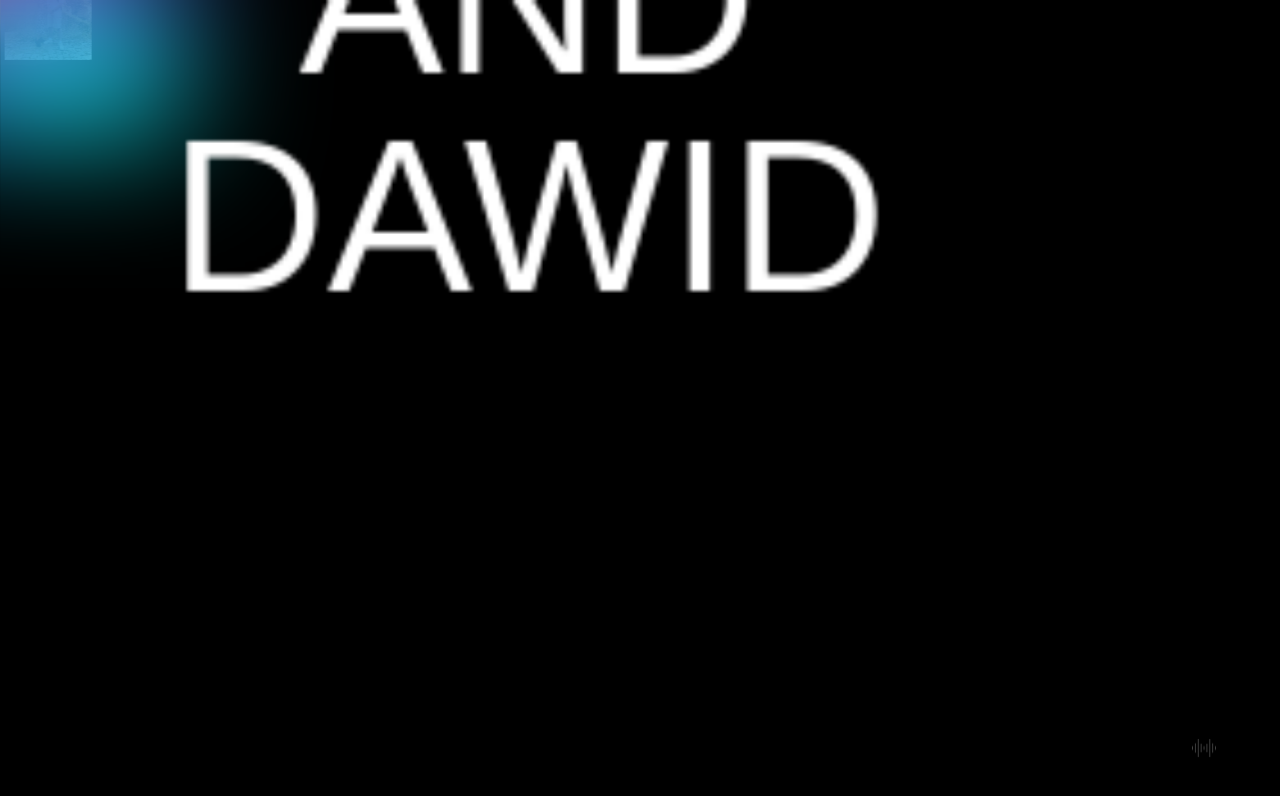
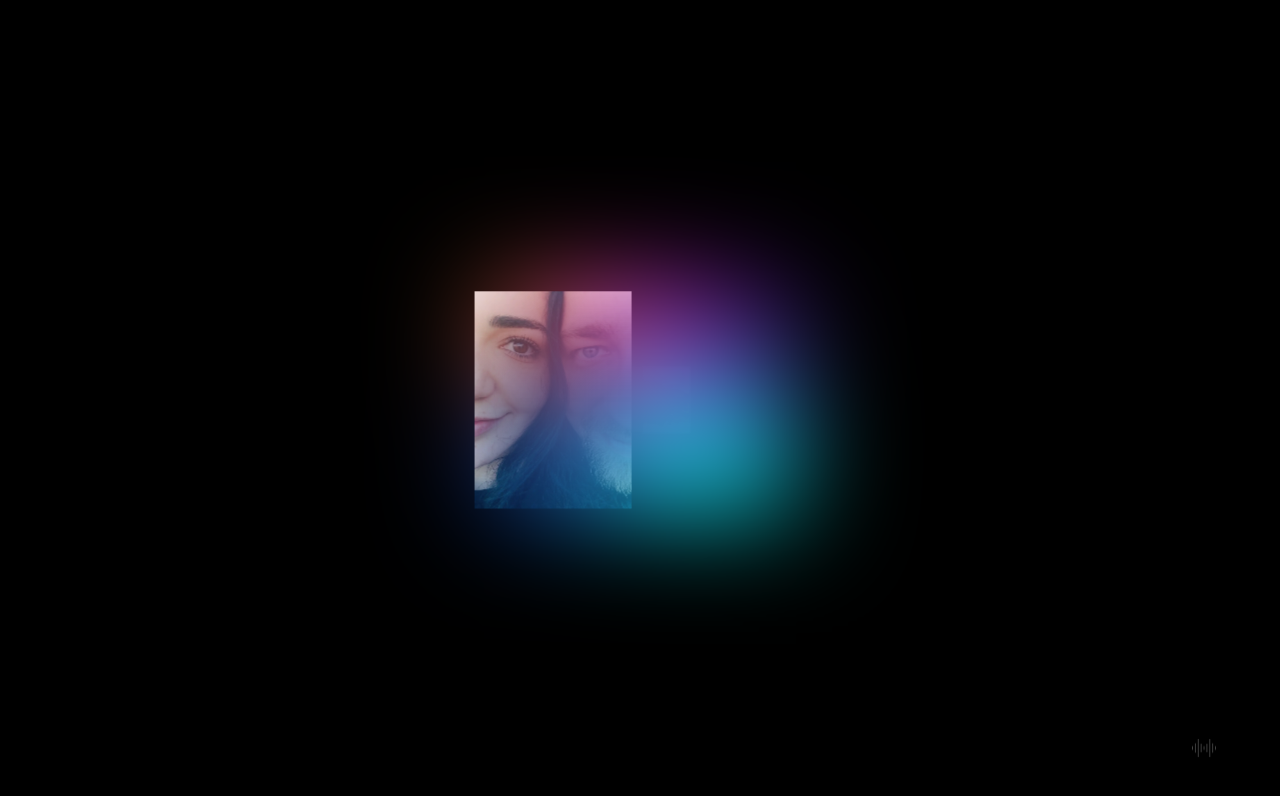
Before and after one commit to Suprizzze/Suprizzze.github.io, a plain HTML site: page index.html in a window 1280 px wide. Shown: the top 796 px of the page. Drawn offline with Linux system fonts and the light colour scheme; grey boxes are pictures that could not be loaded; a web font is replaced by a local one.

Commit message:
Update main.css

```diff
--- a/css/main.css
+++ b/css/main.css
@@ -58,10 +58,10 @@ body {
 	font-weight: 300;
 }
 .container {
-	width: 0%;
-	height: 0%;
+	width: 100%;
+	height: 100%;
 	position: fixed;
-	perspective: 1000px;
+	perspective: 500px;
 }
 .gallery {
 	transform-style: preserve-3d;
```
